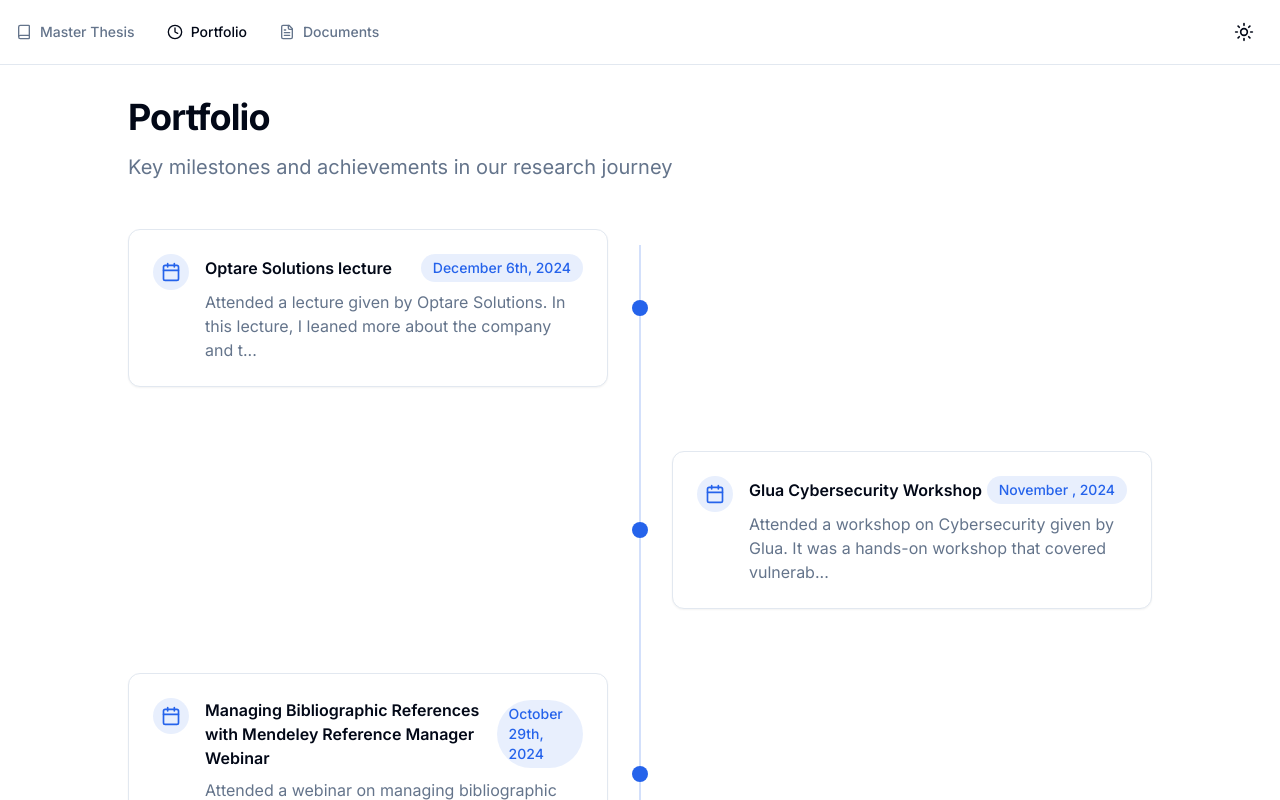
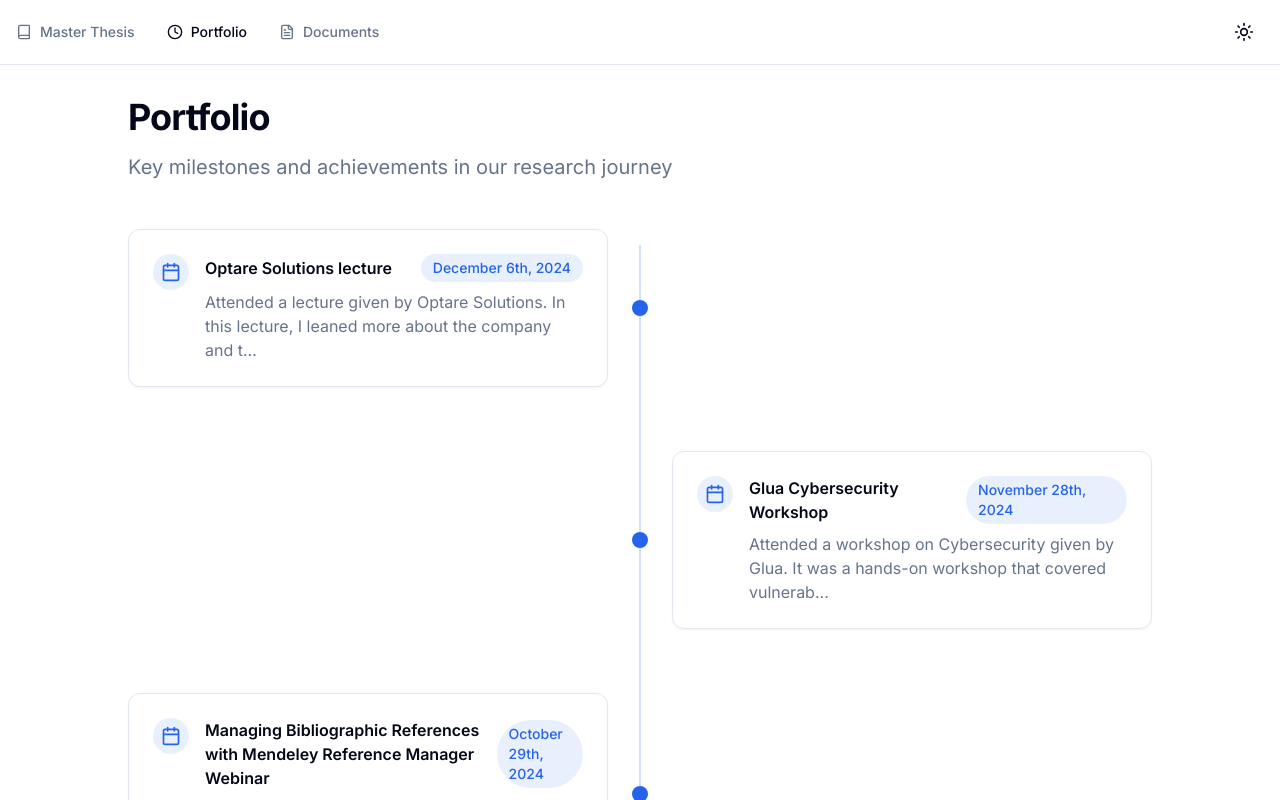
Before and after one commit to GoncaloSilva25/Portfolio-PDE, a Next.js app: page /portfolio in a window 1280 px wide. Shown: the top 800 px of the page. Built offline with nearby package versions, Linux system fonts and the light colour scheme.

Commit message:
small changes

```diff
--- a/app/portfolio/page.tsx
+++ b/app/portfolio/page.tsx
@@ -13,7 +13,7 @@ const timelineEvents = [
     side: "left",
   },
   {
-    date: "November , 2024",
+    date: "November 28th, 2024",
     title: "Glua Cybersecurity Workshop",
     description: `Attended a workshop on Cybersecurity given by Glua. It was a hands-on workshop that covered vulnerability exploitation, simulation of the man in the middle attack, and a small introduction to Forensic Analysis. The workshop was very informative and provided a practical understanding of cybersecurity concepts and tools.`,
   },
--- a/package.json
+++ b/package.json
@@ -13,11 +13,12 @@
     "@radix-ui/react-accordion": "^1.2.2",
     "@radix-ui/react-aspect-ratio": "^1.1.1",
     "@radix-ui/react-avatar": "^1.1.2",
+    "@radix-ui/react-icons": "^1.3.2",
     "@radix-ui/react-navigation-menu": "^1.2.0",
-    "@radix-ui/react-slot": "^1.1.0",
+    "@radix-ui/react-slot": "^1.1.1",
     "@radix-ui/react-tabs": "^1.1.0",
     "@tailwindcss/line-clamp": "^0.4.4",
-    "class-variance-authority": "^0.7.0",
+    "class-variance-authority": "^0.7.1",
     "clsx": "^2.1.1",
     "lucide-react": "^0.446.0",
     "next": "^13.5.8",
@@ -30,6 +31,7 @@
     "tailwindcss-animate": "^1.0.7"
   },
   "devDependencies": {
+    "@shadcn/ui": "^0.0.4",
     "@types/node": "20.6.2",
     "@types/react": "^18.2.22",
     "@types/react-dom": "18.2.7",
```
Also changed, not shown: 1 other file (tests, documents, lock files or other folders).
